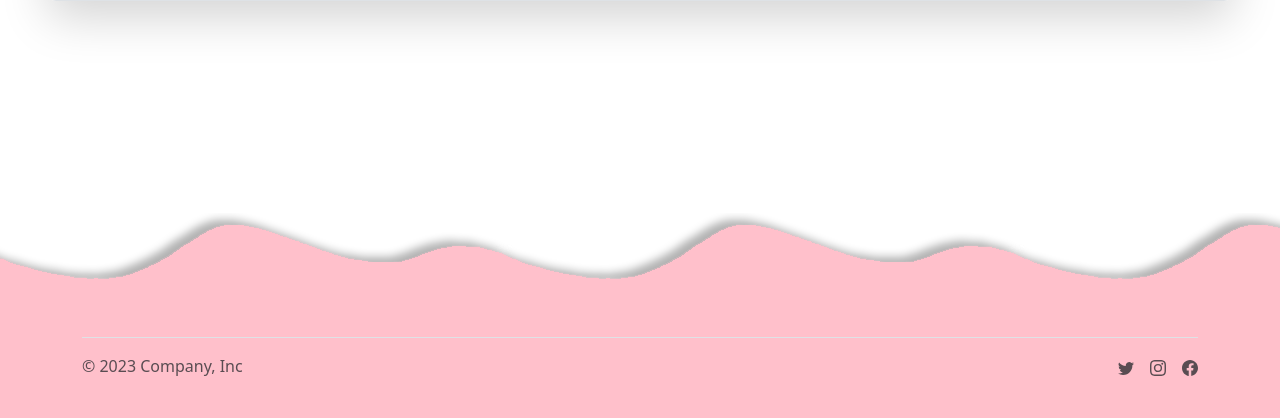
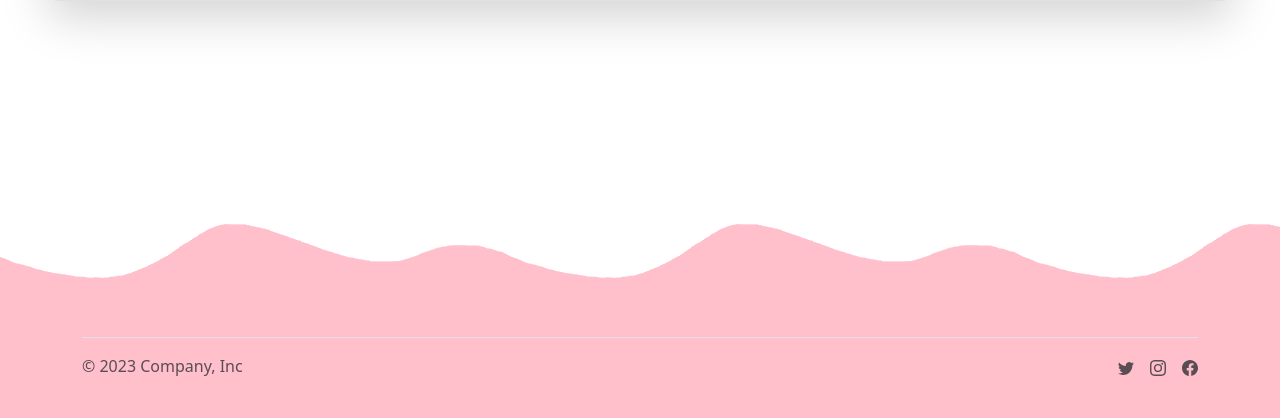
Before and after one commit to Killerz1243/AI-Garbage-Classifier, a Flask app: page / in a window 1280 px wide. Shown: the part 587-1005 px from the top of the page. Run offline with Flask 3, Linux system fonts and the light colour scheme; some libraries are stand-ins or nearby versions.

Commit message:
Removed redundant code

```diff
--- a/static/css/styles.css
+++ b/static/css/styles.css
@@ -1,9 +1,5 @@
-.progress {
-    height: 16px;
-}
-
 div.separate {
-    background-image: url('/static/images/tile2.png');
+    background-image: url('/static/images/tile.png');
     background-repeat:repeat-x;
     height:100px;
 }
```
